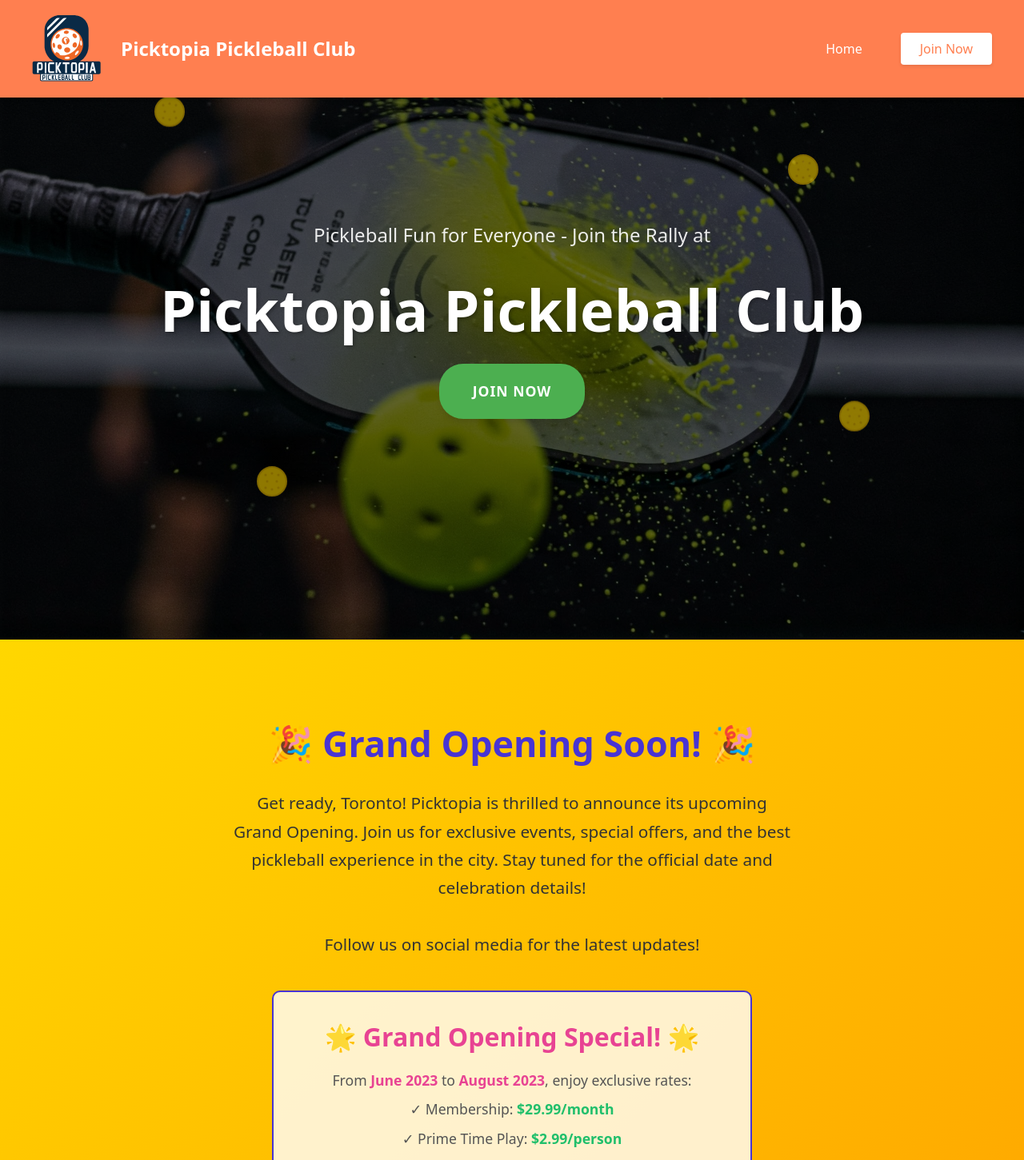
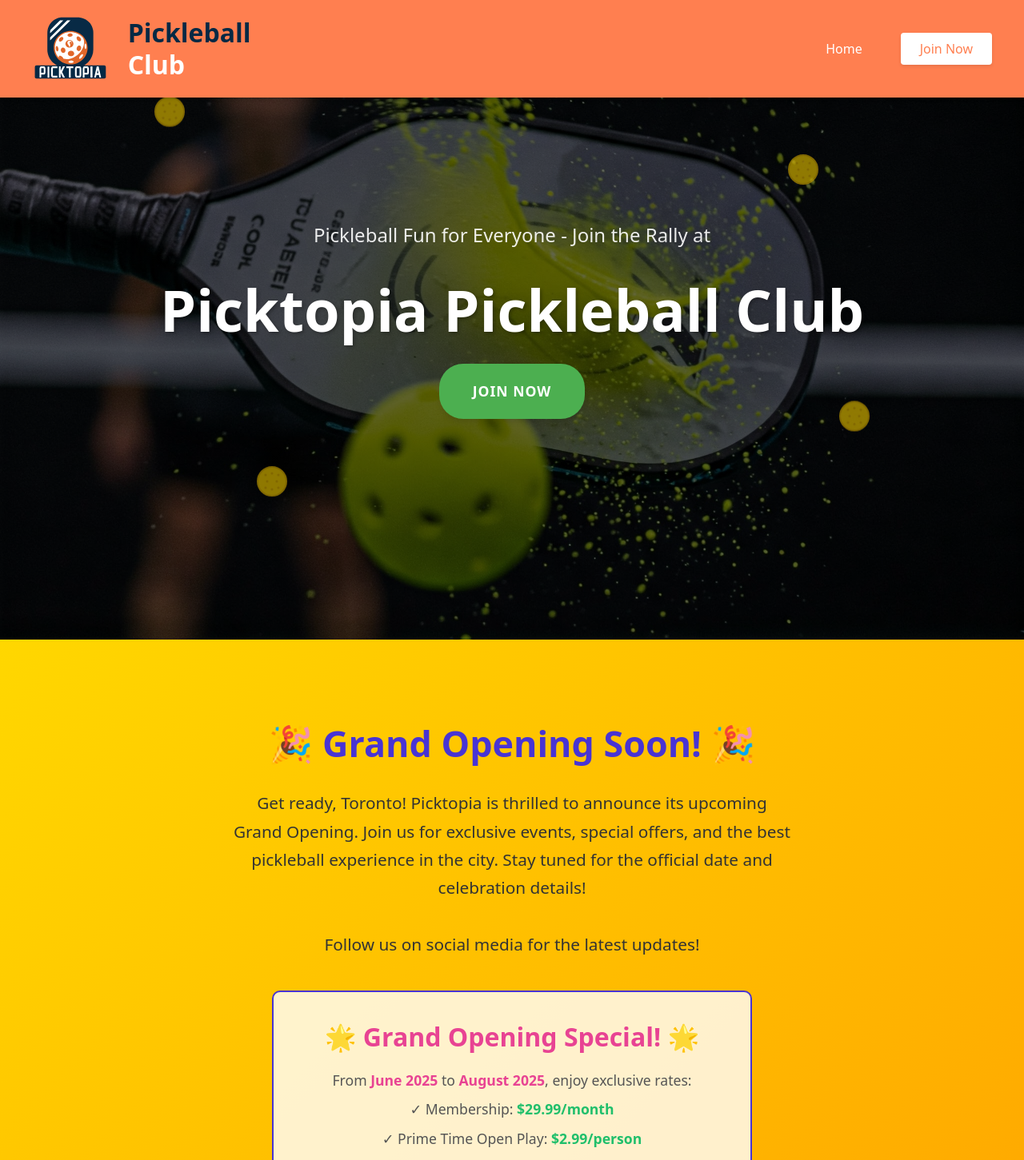
Before and after one commit to supertimmyh/picktopia_landing_page, a React (Vite) app: page / in a window 1280 px wide. Shown: the top 1451 px of the page at 80% size. Built offline with nearby package versions, Linux system fonts and the light colour scheme.

Commit message:
Update Grand Opening section with 2025 dates and promotional rates, update logo assets

```diff
--- a/src/components/GrandOpening.jsx
+++ b/src/components/GrandOpening.jsx
@@ -111,10 +111,10 @@ const GrandOpening = () => {
 
         <OfferDetailsContainer>
           <OfferHeader>🌟 Grand Opening Special! 🌟</OfferHeader>
-          <OfferText>From <strong>June 2023</strong> to <strong>August 2023</strong>, enjoy exclusive rates:</OfferText>
+          <OfferText>From <strong>June 2025</strong> to <strong>August 2025</strong>, enjoy exclusive rates:</OfferText>
           <OfferText>✓ Membership: <PriceHighlight>$29.99/month</PriceHighlight></OfferText>
-          <OfferText>✓ Prime Time Play: <PriceHighlight>$2.99/person</PriceHighlight></OfferText>
-          <OfferText>✓ Non-Prime Time Play: <PriceHighlight>Free for members!</PriceHighlight></OfferText>
+          <OfferText>✓ Prime Time Open Play: <PriceHighlight>$2.99/person</PriceHighlight></OfferText>
+          <OfferText>✓ Non-Prime Time Open Play: <PriceHighlight>Free for members!</PriceHighlight></OfferText>
           <CTAButton href="#claim-offer">Claim Your Offer Now</CTAButton>
         </OfferDetailsContainer>
         {/* Add more content or CTAs if needed */}
--- a/src/components/Navbar.jsx
+++ b/src/components/Navbar.jsx
@@ -15,10 +15,25 @@ const Nav = styled.nav`
   justify-content: center;
 `;
 
-const Logo = styled.h1`
-  font-size: 1.5rem;
+const Logo = styled.div`
+  display: flex;
+  flex-direction: column;
+  gap: 0.1rem;
+`;
+
+const Pickleball = styled.span`
+  color: #042944;
+  display: block;
+  font-size: 2rem;
+  line-height: 1.2;
+  font-weight: bold;
+`;
+
+const Club = styled.span`
   color: white;
-  margin: 0;
+  display: block;
+  font-size: 2rem;
+  line-height: 1.2;
   font-weight: bold;
 `;
 
@@ -167,7 +182,10 @@ const Navbar = () => {
       <NavContainer>
         <LogoContainer>
           <LogoImage src={logo} alt="PICKTOPIA Logo" />
-          <Logo>Picktopia Pickleball Club</Logo>
+          <Logo>
+            <Pickleball>Pickleball</Pickleball>
+            <Club>Club</Club>
+          </Logo>
         </LogoContainer>
         <HamburgerButton onClick={toggleMenu}>
           <HamburgerIcon isOpen={isOpen} />
```
Also changed, not shown: src/assets/OLD_PICKTOPIA.svg (added), src/assets/PICKTOPIA.svg.
